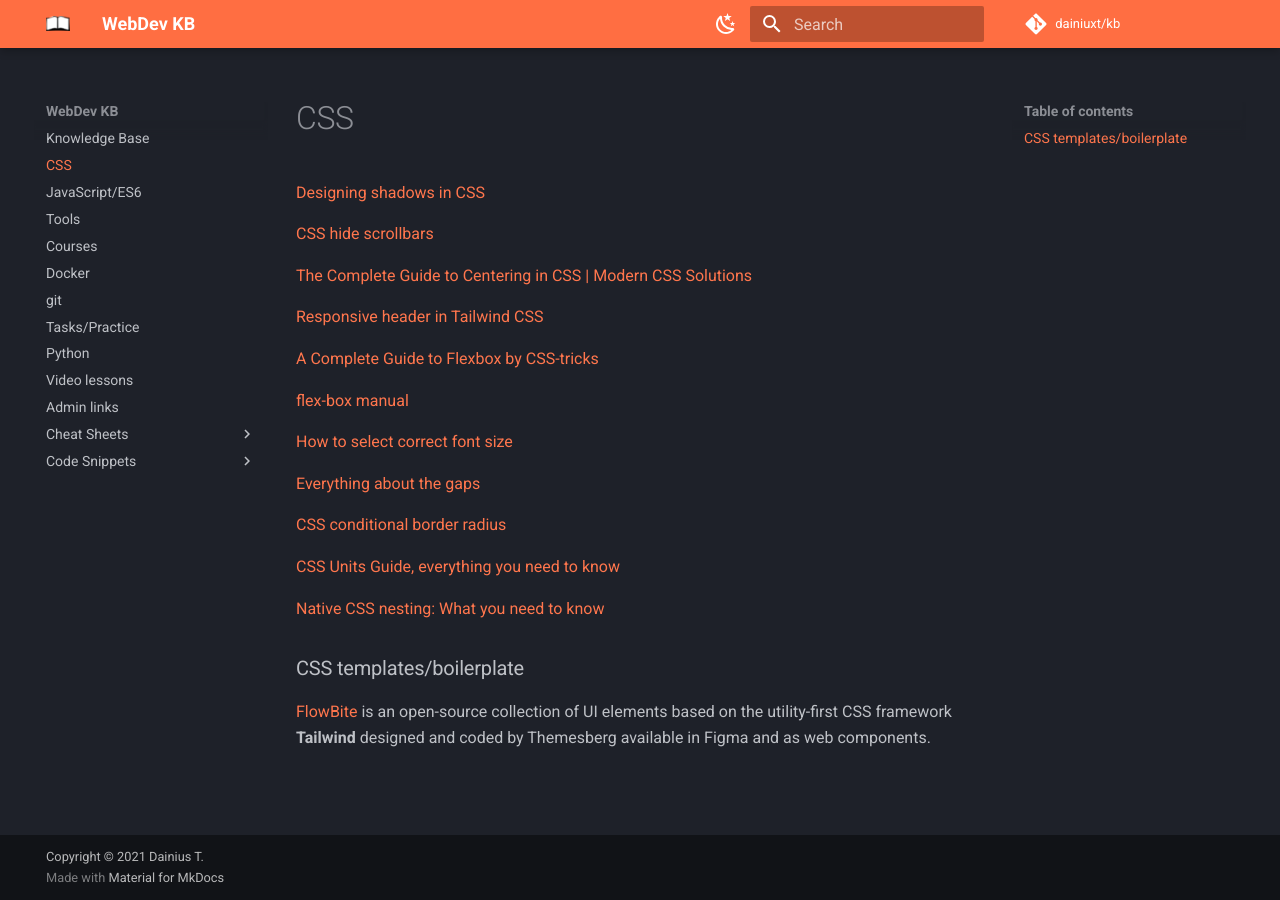
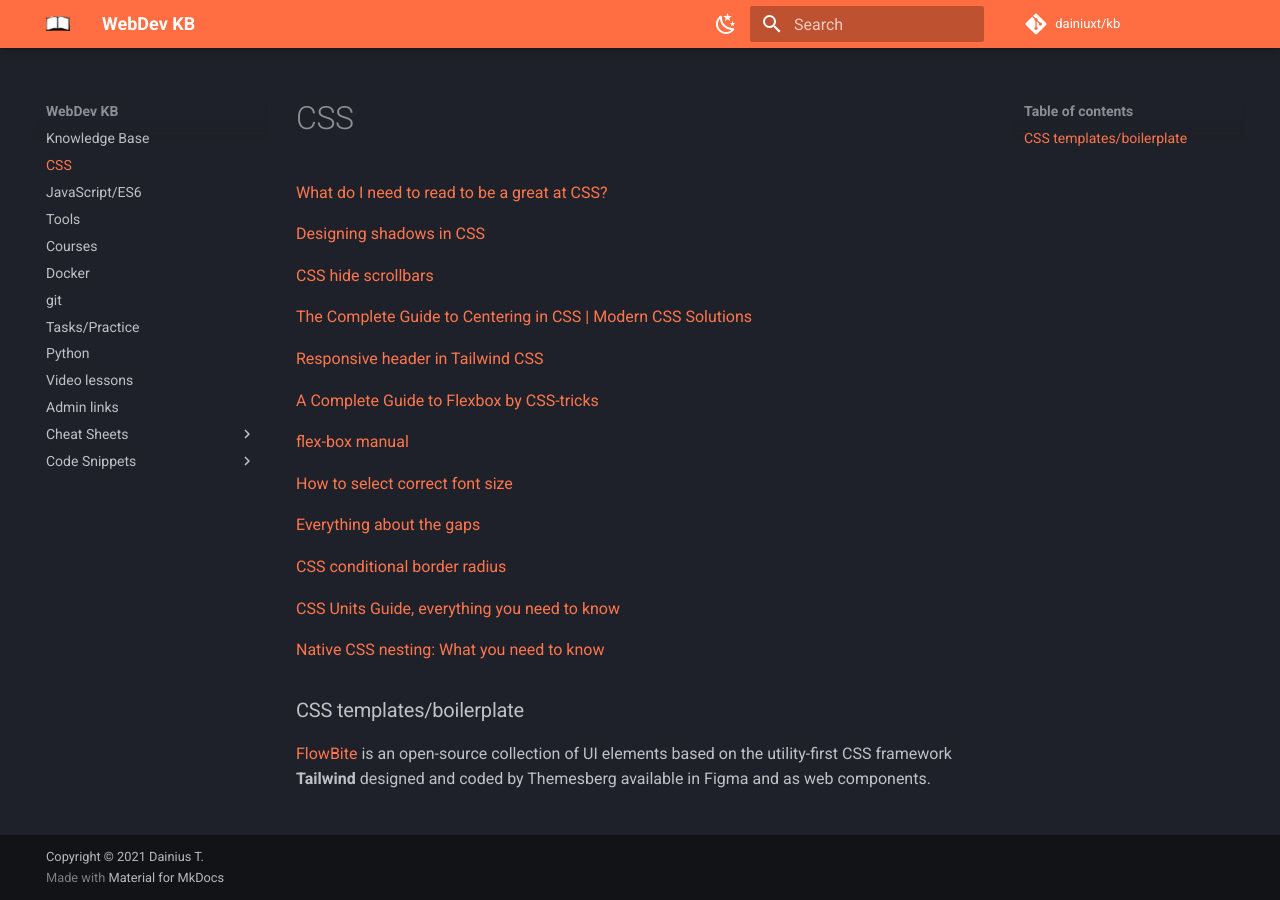
Before and after one commit to dainiuxt/kb, an MkDocs documentation site: the page built from docs/02css.md, in a window 1280 px wide. Built offline with MkDocs 1.6.1 and Material for MkDocs 9.7.7, drawn with Linux system fonts in a browser that asks for light colours; comment, search, counter and statistics services are not loaded.

Commit message:
add css resources link

```diff
--- a/docs/02css.md
+++ b/docs/02css.md
@@ -1,4 +1,6 @@
 # CSS
+
+[What do I need to read to be a great at CSS?](https://www.baldurbjarnason.com/2021/what-do-i-need-to-read-to-be-a-css-dev/)
 
 [Designing shadows in CSS](https://www.joshwcomeau.com/css/designing-shadows/)
 
```
